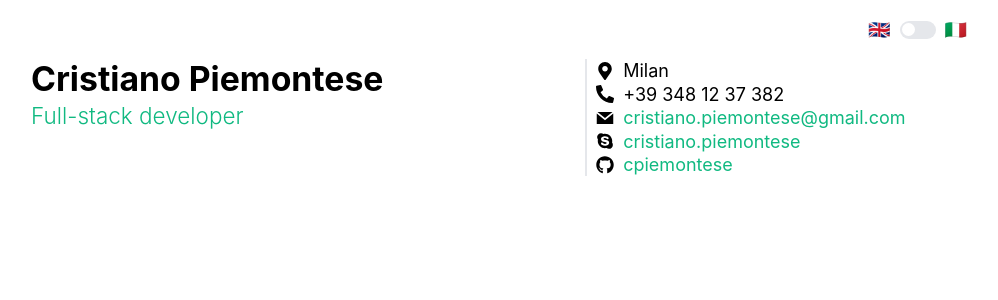
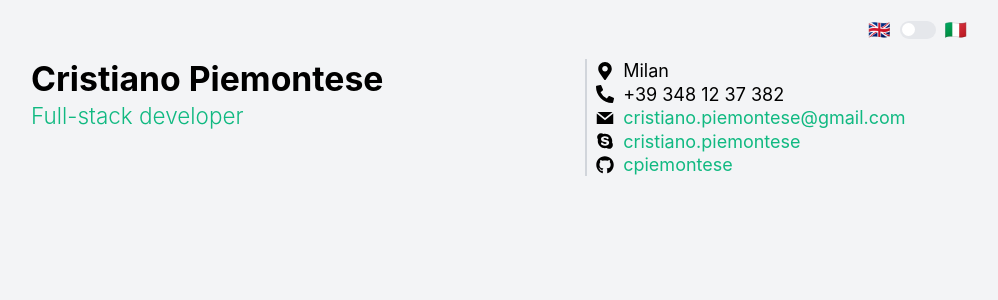
Before and after one commit to cpiemontese/cpiemontese.github.io, a Next.js app: page / in a window 1280 px wide. Shown: the top 300 px of the page, without its empty margins (141-1139 px from the left). Built offline with nearby package versions, Linux system fonts and the light colour scheme.

Commit message:
better dark mode yet

```diff
--- a/components/layout.js
+++ b/components/layout.js
@@ -16,7 +16,7 @@ export default function Layout({ children, home }) {
   const lang = toggled ? IT : EN;
 
   return (
-    <div className="max-w-4xl min-h-screen mx-auto pt-4 px-8 pb-8 overflow-hidden dark:bg-gray-800">
+    <div className="max-w-4xl min-h-screen mx-auto pt-4 px-8 pb-8 overflow-hidden bg-gray-100 dark:bg-gray-800">
       <Head>
         <link rel="icon" href="/favicon.ico" />
         <meta
--- a/pages/index.jsx
+++ b/pages/index.jsx
@@ -6,10 +6,10 @@ export default function IndexPage() {
   return (
     <Layout home>
       {({ lang }) => (
-        <section className="dark:text-gray-200">
+        <section className="dark:text-gray-100">
           <div className="sm:flex">
-            <div className="flex flex-col justify-between sm:w-3/5 border-b-2 sm:border-b-0 mb-4 sm:mb-0 pb-4 sm:pb-0 sm:border-r-2 sm:mr-2">
-              <div className="mb-6">
+            <div className="flex flex-col justify-between sm:w-3/5 border-gray-300 dark:border-gray-600 border-b-2 sm:border-b-0 mb-4 sm:mb-0 pb-4 sm:pb-0 sm:border-r-2 sm:mr-2">
+              <div className="sm:mb-6">
                 <h1 className="text-3xl font-bold">Cristiano Piemontese</h1>
                 <h2 className="text-xl font-light text-green-500 dark:text-green-400">
                   Full-stack developer
```
